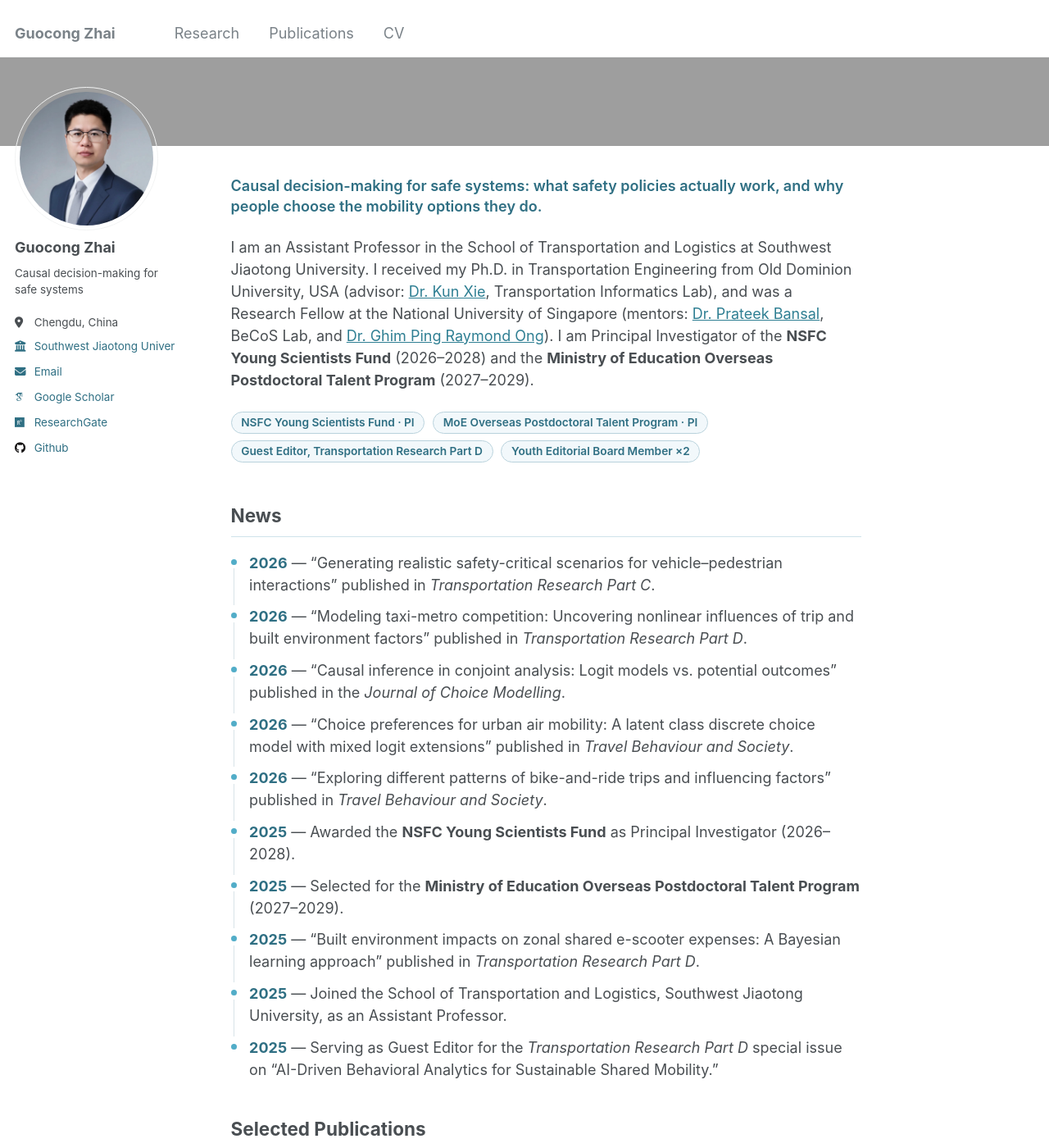
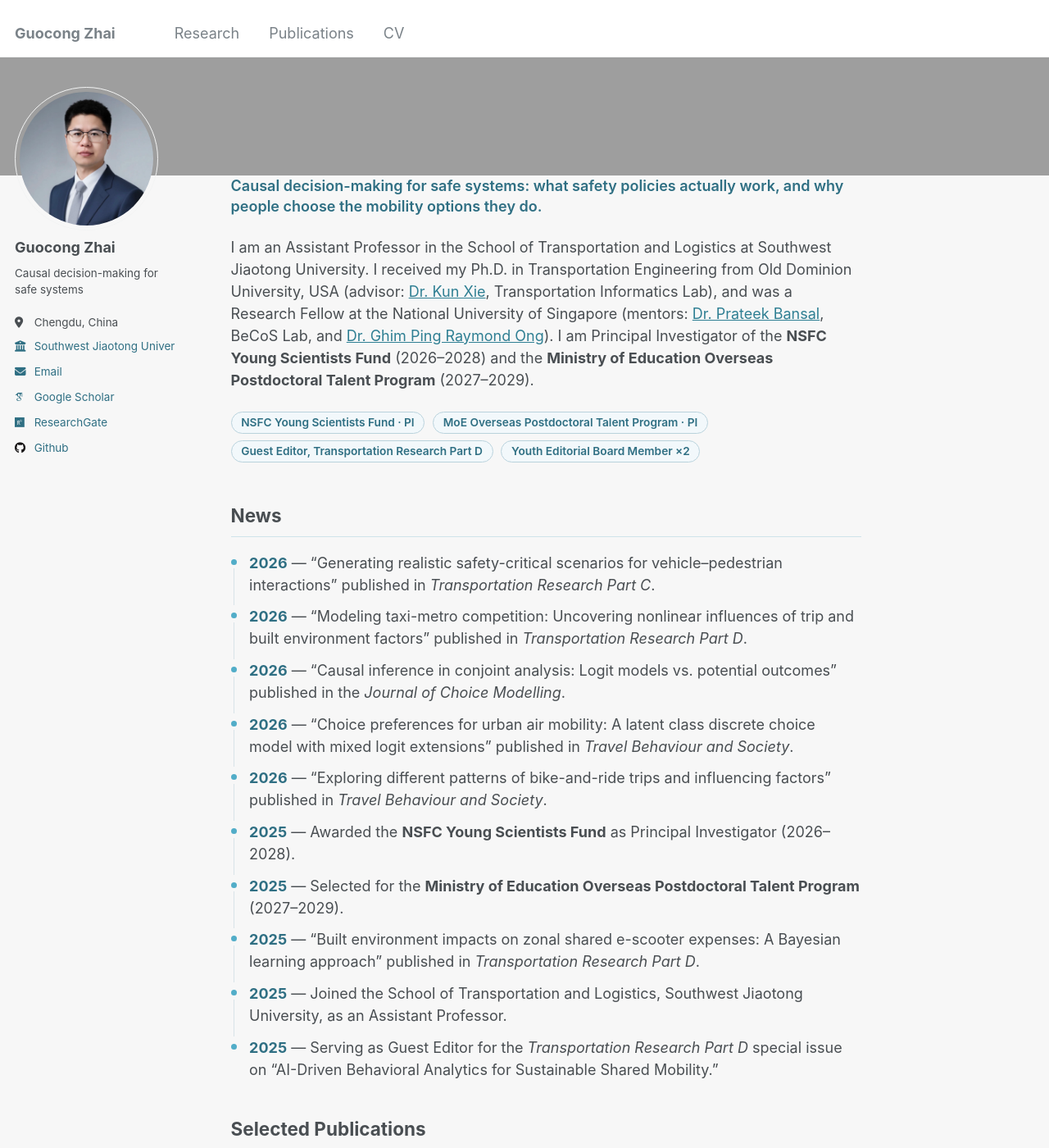
Before and after one commit to gzhai001/gzhai001.github.io, a Jekyll site: the page built from _pages/about.md, in a window 1280 px wide and 1400 px high. Shown: the whole window at 82% size. Built offline with Jekyll 4.4.1, drawn with Linux system fonts in a browser that asks for light colours; some web fonts are replaced.

Commit message:
Set background image and update styles for readability
Added site-wide background image and adjusted styles.

```diff
--- a/_sass/_gzhai.scss
+++ b/_sass/_gzhai.scss
@@ -245,3 +245,24 @@ ul.author__urls {
   .page__title { display: none; }
   .wrapper { padding: 0; min-height: 0; }
 }
+
+/* ---- site-wide background: replace white with hero image ---- */
+body {
+  background-image: url("/images/6494c89771624e8485c0bee26a37ad3a.png");
+  background-size: cover;
+  background-position: center top;
+  background-attachment: fixed;
+  background-repeat: no-repeat;
+}
+
+/* keep text readable: translucent white veil over content, masthead, footer */
+#masthead,
+#main,
+.page__footer {
+  background-color: rgba(255, 255, 255, 0.92);
+}
+
+#main {
+  padding-left: 1em;
+  padding-right: 1em;
+}
```
